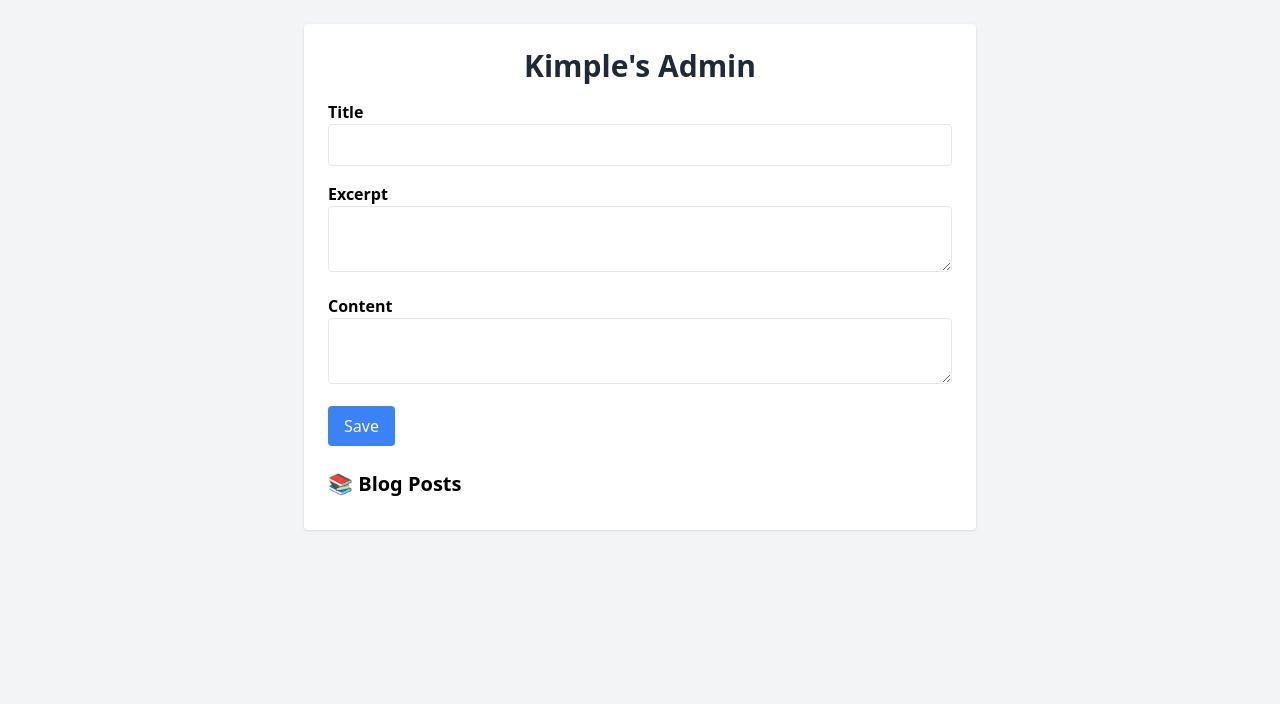
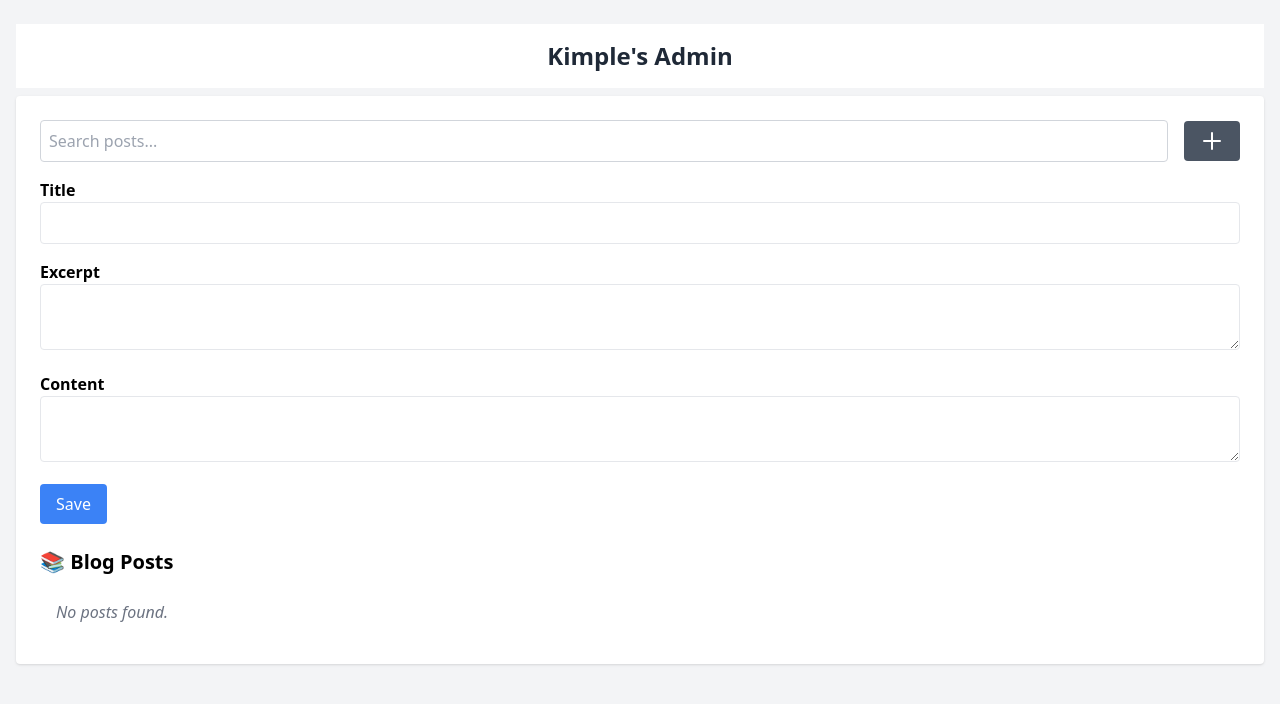
Before and after one commit to tanatworks/kimple-blog, a website: page public/admin.html in a window 1280 px wide. Drawn offline with nearby package versions, Linux system fonts and the light colour scheme.

Commit message:
feat: Enhance admin interface with search functionality and improved layout

```diff
--- a/public/admin.html
+++ b/public/admin.html
@@ -3,12 +3,58 @@
 	<head>
 		<title>Kimple's admin</title>
 	</head>
-	<body class="bg-gray-100 p-6">
-		<header></header>
-		<div class="max-w-2xl mx-auto bg-white p-6 rounded shadow">
-			<h1 class="text-3xl font-bold text-gray-800 mb-4 text-center">
-				Kimple's Admin
-			</h1>
+	<body class="bg-gray-100 p-4">
+		<header class="bg-white relative round my-2">
+			<div class="max-w-7xl mx-auto px-4 py-4 relative">
+				<div class="flex items-center justify-between">
+					<div class="w-1/3"></div>
+
+					<div class="w-1/3 text-center">
+						<h1 class="text-2xl font-bold text-gray-800">
+							<a href="index.html">Kimple's Admin</a>
+						</h1>
+					</div>
+
+					<div class="w-1/3 text-right">
+						<a
+							href="login.html"
+							class="text-gray-600 hover:text-blue-600"
+						>
+						</a>
+					</div>
+				</div>
+			</div>
+		</header>
+
+		<div class="max-w-8xl mx-auto bg-white p-6 rounded shadow">
+			<div class="flex items-center jujstify-between gap-4">
+				<input
+					type="text"
+					id="searchInput"
+					placeholder="Search posts..."
+					class="flex-1 border border-gray-300 rounded p-2 focus:outline-none focus:ring-2 focus:ring-blue-400"
+				/>
+				<button
+					id="addButton"
+					class="bg-gray-600 text-white px-4 py-2 rounded hover:bg-blue-700 flex items-center justify-center"
+					aria-label="Add New Post"
+				>
+					<svg
+						xmlns="http://www.w3.org/2000/svg"
+						class="h-6 w-6"
+						fill="none"
+						viewBox="0 0 24 24"
+						stroke="currentColor"
+					>
+						<path
+							stroke-linecap="round"
+							stroke-linejoin="round"
+							stroke-width="2"
+							d="M12 4v16m8-8H4"
+						/>
+					</svg>
+				</button>
+			</div>
 			<form id="postForm" class="space-y-4">
 				<input type="hidden" id="postId" />
 				<div>
--- a/public/admin.js
+++ b/public/admin.js
@@ -11,9 +11,16 @@ function savePosts() {
 	localStorage.setItem("posts", JSON.stringify(posts));
 }
 
-function renderPosts() {
+function renderPosts(postArray = posts) {
 	postList.innerHTML = "";
-	posts.forEach((post, index) => {
+	if (postArray.length === 0) {
+		const li = document.createElement("li");
+		li.className = "text-gray-500 italic p-4";
+		li.textContent = "No posts found.";
+		postList.appendChild(li);
+		return;
+	}
+	postArray.forEach((post, index) => {
 		const li = document.createElement("li");
 		li.className = "border p-4 rounded bg-gray-50";
 		li.innerHTML = `
@@ -77,3 +84,21 @@ postForm.addEventListener("submit", (e) => {
 });
 
 renderPosts();
+
+document.getElementById("searchInput").addEventListener("input", function (e) {
+	const keyword = e.target.value.toLowerCase();
+	const filteredPosts = posts.filter(
+		(post) =>
+			post.title.toLowerCase().includes(keyword) ||
+			post.excerpt.toLowerCase().includes(keyword)
+	);
+
+	renderPosts(filteredPosts);
+});
+
+function startNewPost() {
+	postForm.reset();
+	postIdInput.value = "";
+	titleInput.focus();
+}
+document.getElementById("addButton").addEventListener("click", startNewPost);
```
Also changed, not shown: public/index.html (+1 -3 lines).
